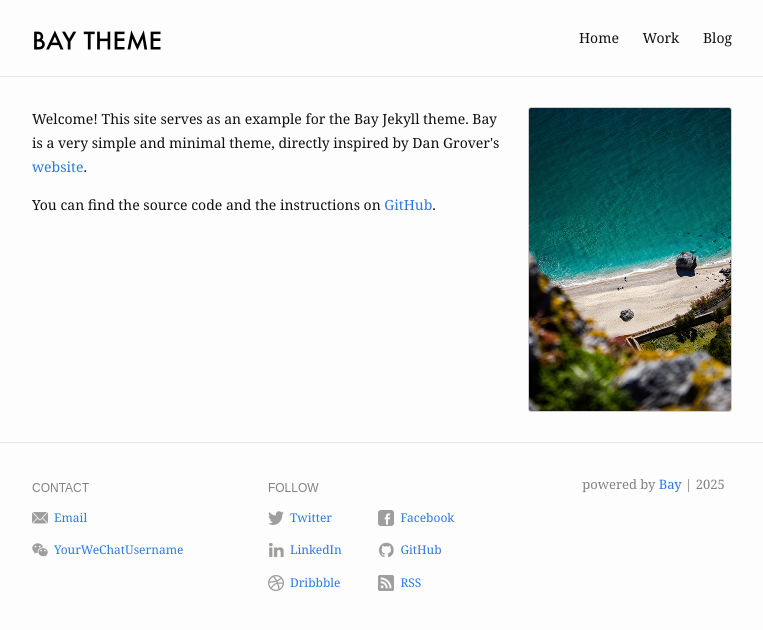
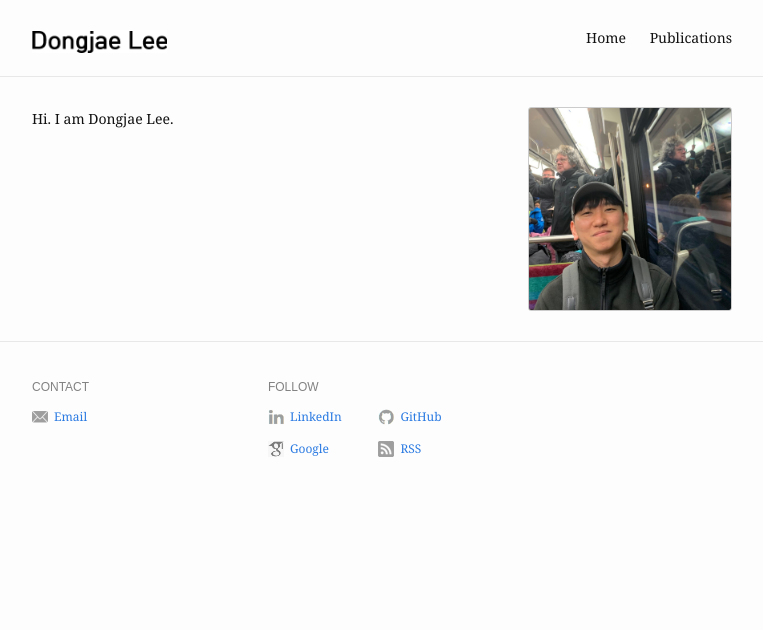
Before and after one commit to DongjaeLee-Dd2dD2/DongjaeLee-Dd2dD2.github.io, a Jekyll site: the page built from index.md, in a window 1280 px wide. Shown: the top 630 px of the page, without its empty margins (258-1021 px from the left). Built offline with Jekyll 4.4.1, drawn with Linux system fonts in a browser that asks for light colours.

Commit message:
Draft 250108

```diff
--- a/Gemfile
+++ b/Gemfile
@@ -19,4 +19,4 @@ install_if -> { RUBY_PLATFORM =~ %r!mingw|mswin|java! } do
 end
 
 # Performance-booster for watching directories on Windows
-gem "wdm", "~> 0.1.1", :install_if => Gem.win_platform?
+#gem "wdm", "~> 0.1.1", :install_if => Gem.win_platform?
--- a/_config.yml
+++ b/_config.yml
@@ -1,46 +1,36 @@
 # For technical reasons, this file is *NOT* reloaded automatically when you use
 # 'bundle exec jekyll serve'. If you change this file, please restart the server process.
 
-title: Bay Jekyll Theme
+title: Dongjae Lee
 description: Bay is a minimal Jekyll Theme.
-baseurl: "/bay"
+baseurl: "/"
 url: "https://eliottvincent.github.io"
-og_image: /assets/img/profile-pic.jpg
+og_image: /assets/img/face.jpg
 google_analytics: "UA-121636368-3"
 
 header:
   pages:
     - name: Home
       slug: /
-    - name: Work
-    - name: Blog
+    - name: Publications
+#   - name: Others
 
 footer:
   show_powered_by: true
   contact:
     - type: email
       name: Email
-      value: yourmail@domain.com
-    - type: wechat
-      value: YourWeChatUsername
-      link: "#"
+      value: dongjae.lee@kangwon.ac.kr
   follow:
-    - type: twitter
-      name: Twitter
-      link: http://twitter.com/YourTwitterUsername
-      username: "@YourTwitterUsername"
-    - type: facebook
-      name: Facebook
-      link: http://facebook.com/YourFacebookUsername
     - type: linkedin
       name: LinkedIn
-      link: http://linkedin.com/in/YourLinkedInUsername
+      link: https://www.linkedin.com/in/dongjae-lee-6014102b6/
     - type: github
       name: GitHub
-      link: http://github.com/YourGitHubUsername
-    - type: dribbble
-      name: Dribbble
-      link: https://dribbble.com/YourDribbbleUsername
+      link: https://github.com/DongjaeLee-Dd2dD2
+    - type: google
+      name: Google
+      link: https://scholar.google.com/citations?hl=ko&user=Mr5AIPsAAAAJ
     - type: rss
       name: RSS
       link: /feed.xml
--- a/_includes/footer.html
+++ b/_includes/footer.html
@@ -80,14 +80,6 @@
           </div>
         {% endif %}
       </div>
-
-      {% if site.footer.show_powered_by == true %}
-        <div class="footer-col footer-col-3 powered-by">
-          <p>
-            powered by <a href="https://github.com/eliottvincent/bay">Bay</a> | <span id="year"></span>
-          </p>
-        </div>
-      {% endif %}
     </div>
   </div>
 </footer>
--- a/index.md
+++ b/index.md
@@ -1,14 +1,10 @@
 ---
 layout: home
 profile_picture:
-  src: /assets/img/profile-pic.jpg
+  src: /assets/img/face.jpg
   alt: website picture
 ---
 
 <p>
-  Welcome! This site serves as an example for the Bay Jekyll theme. Bay is a very simple and minimal theme, directly inspired by Dan Grover's <a href="http://dangrover.com">website</a>.
+  Hi. I am Dongjae Lee.
 </p>
-
-<p>
-  You can find the source code and the instructions on <a href="https://github.com/eliottvincent/bay">GitHub</a>.
-</p>
```
Also changed, not shown: Publications.md (added, +34 -0 lines), work.md (deleted, +0 -20 lines), Gemfile.lock, Others.md (renamed from blog.md), assets/img/face.jpg (added), assets/img/icons/google.png (added), assets/img/title.png.
